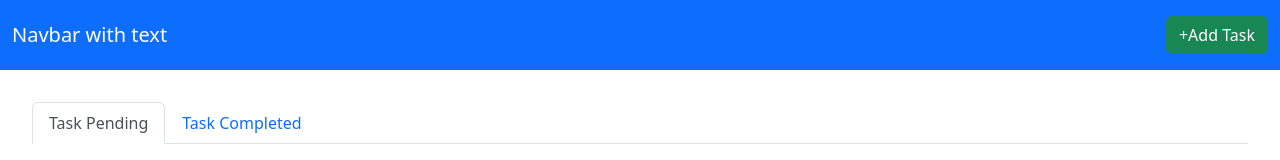
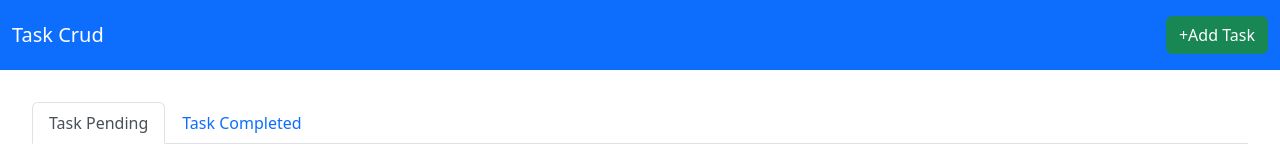
Before and after one commit to jean3102/taskCrud, a React (Vite) app: page / in a window 1280 px wide. Shown: the top 160 px of the page. Built offline with nearby package versions, Linux system fonts and the light colour scheme.

Commit message:
Update NavComponent.jsx

```diff
--- a/src/components/NavComponent.jsx
+++ b/src/components/NavComponent.jsx
@@ -4,7 +4,7 @@ const NavComponent = ({handleShow}) => {
     return (
         <Navbar bg="primary" variant="dark">
             <Container fluid>
-                <Navbar.Brand href="#home">Navbar with text</Navbar.Brand>
+                <Navbar.Brand href="#home">Task Crud</Navbar.Brand>
                 <Navbar.Toggle/>
                 <Navbar.Collapse className="justify-content-end">
                     <Navbar.Text>
```
